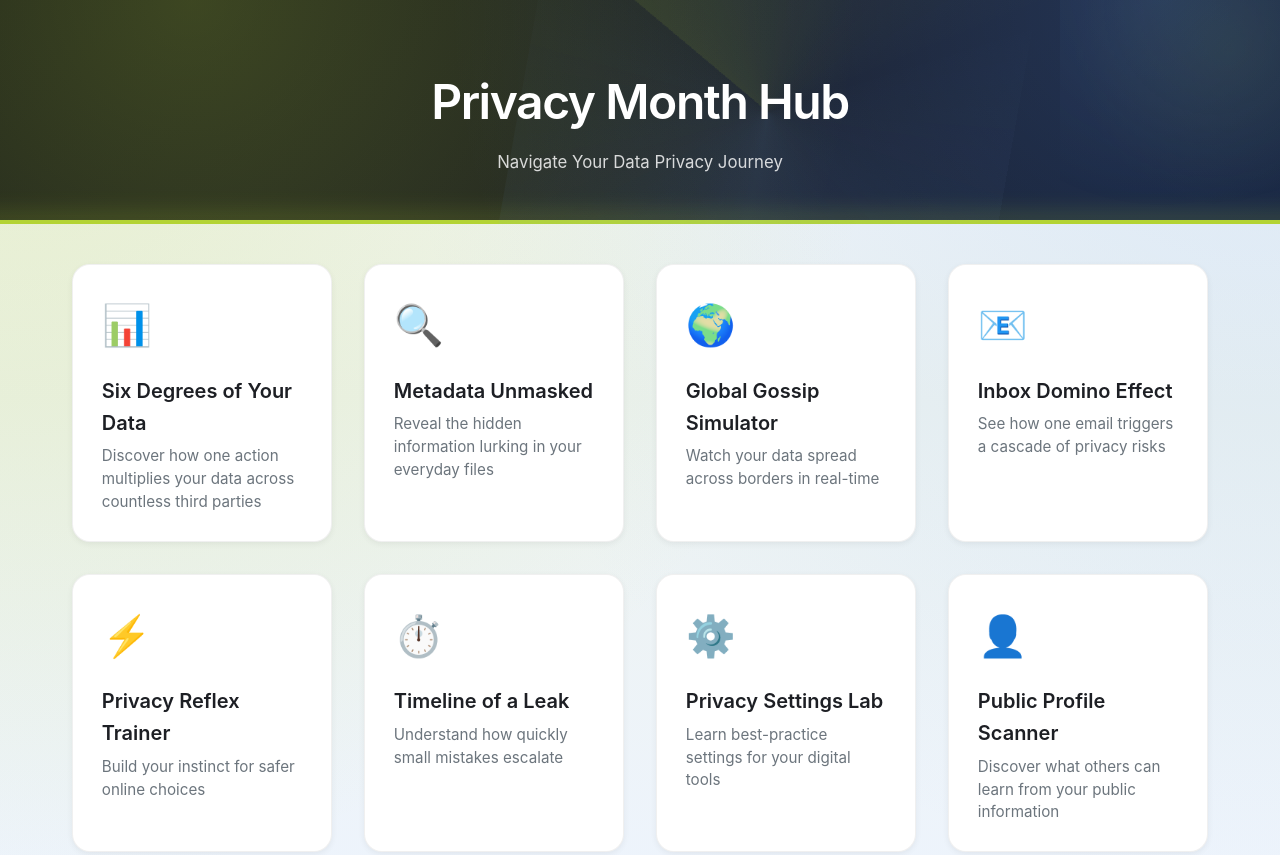
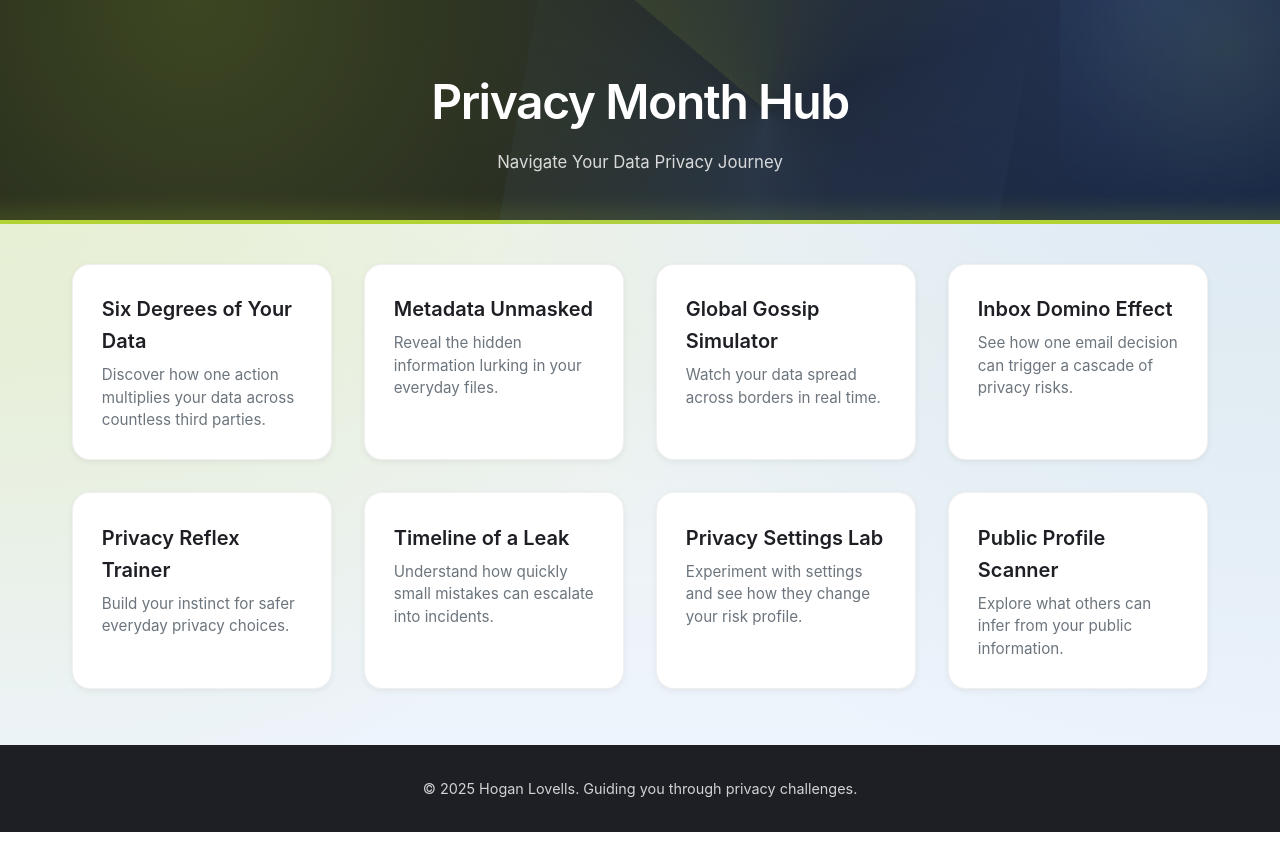
Before and after one commit to frazermacrobert/privacy_hub, a plain HTML site: page index.html in a window 1280 px wide. Shown: the top 855 px of the page. After the commit the page ends 832 px from the top, so only its background shows below. Drawn offline with Linux system fonts and the light colour scheme.

Commit message:
Update index.html

```diff
--- a/index.html
+++ b/index.html
@@ -8,6 +8,7 @@
 </head>
 <body>
     <div class="lighthouse-beacon"></div>
+
     <header class="hub-header">
         <div class="header-content">
             <h1>Privacy Month Hub</h1>
@@ -17,53 +18,71 @@
 
     <main class="hub-main">
         <div class="tool-grid">
-            <a href="tools/six-degrees/index.html" class="tool-card">
-                <div class="tool-icon">📊</div>
+
+            <a href="tools/six-degrees/index.html"
+               class="tool-card tool-card--1">
+                <div class="tool-card-content">
                     <h3>Six Degrees of Your Data</h3>
-                <p>Discover how one action multiplies your data across countless third parties</p>
+                    <p>Discover how one action multiplies your data across countless third parties.</p>
+                </div>
             </a>
 
-            <a href="tools/metadata-unmasked/index.html" class="tool-card">
-                <div class="tool-icon">🔍</div>
+            <a href="tools/metadata-unmasked/index.html"
+               class="tool-card tool-card--2">
+                <div class="tool-card-content">
                     <h3>Metadata Unmasked</h3>
-                <p>Reveal the hidden information lurking in your everyday files</p>
+                    <p>Reveal the hidden information lurking in your everyday files.</p>
+                </div>
             </a>
 
-            <a href="tools/global-gossip/index.html" class="tool-card">
-                <div class="tool-icon">🌍</div>
+            <a href="tools/global-gossip/index.html"
+               class="tool-card tool-card--3">
+                <div class="tool-card-content">
                     <h3>Global Gossip Simulator</h3>
-                <p>Watch your data spread across borders in real-time</p>
+                    <p>Watch your data spread across borders in real time.</p>
+                </div>
             </a>
 
-            <a href="tools/inbox-domino/index.html" class="tool-card">
-                <div class="tool-icon">📧</div>
+            <a href="tools/inbox-domino/index.html"
+               class="tool-card tool-card--4">
+                <div class="tool-card-content">
                     <h3>Inbox Domino Effect</h3>
-                <p>See how one email triggers a cascade of privacy risks</p>
+                    <p>See how one email decision can trigger a cascade of privacy risks.</p>
+                </div>
             </a>
 
-            <a href="tools/privacy-reflex/index.html" class="tool-card">
-                <div class="tool-icon">⚡</div>
+            <a href="tools/privacy-reflex/index.html"
+               class="tool-card tool-card--5">
+                <div class="tool-card-content">
                     <h3>Privacy Reflex Trainer</h3>
-                <p>Build your instinct for safer online choices</p>
+                    <p>Build your instinct for safer everyday privacy choices.</p>
+                </div>
             </a>
 
-            <a href="tools/timeline-leak/index.html" class="tool-card">
-                <div class="tool-icon">⏱️</div>
+            <a href="tools/timeline-leak/index.html"
+               class="tool-card tool-card--6">
+                <div class="tool-card-content">
                     <h3>Timeline of a Leak</h3>
-                <p>Understand how quickly small mistakes escalate</p>
+                    <p>Understand how quickly small mistakes can escalate into incidents.</p>
+                </div>
             </a>
 
-            <a href="tools/privacy-settings-lab/index.html" class="tool-card">
-                <div class="tool-icon">⚙️</div>
+            <a href="tools/privacy-settings-lab/index.html"
+               class="tool-card tool-card--7">
+                <div class="tool-card-content">
                     <h3>Privacy Settings Lab</h3>
-                <p>Learn best-practice settings for your digital tools</p>
+                    <p>Experiment with settings and see how they change your risk profile.</p>
+                </div>
             </a>
 
-            <a href="tools/public-profile-scanner/index.html" class="tool-card">
-                <div class="tool-icon">👤</div>
+            <a href="tools/public-profile-scanner/index.html"
+               class="tool-card tool-card--8">
+                <div class="tool-card-content">
                     <h3>Public Profile Scanner</h3>
-                <p>Discover what others can learn from your public information</p>
+                    <p>Explore what others can infer from your public information.</p>
+                </div>
             </a>
+
         </div>
     </main>
 
```
Lines whose indentation alone changed are shown as unchanged.
